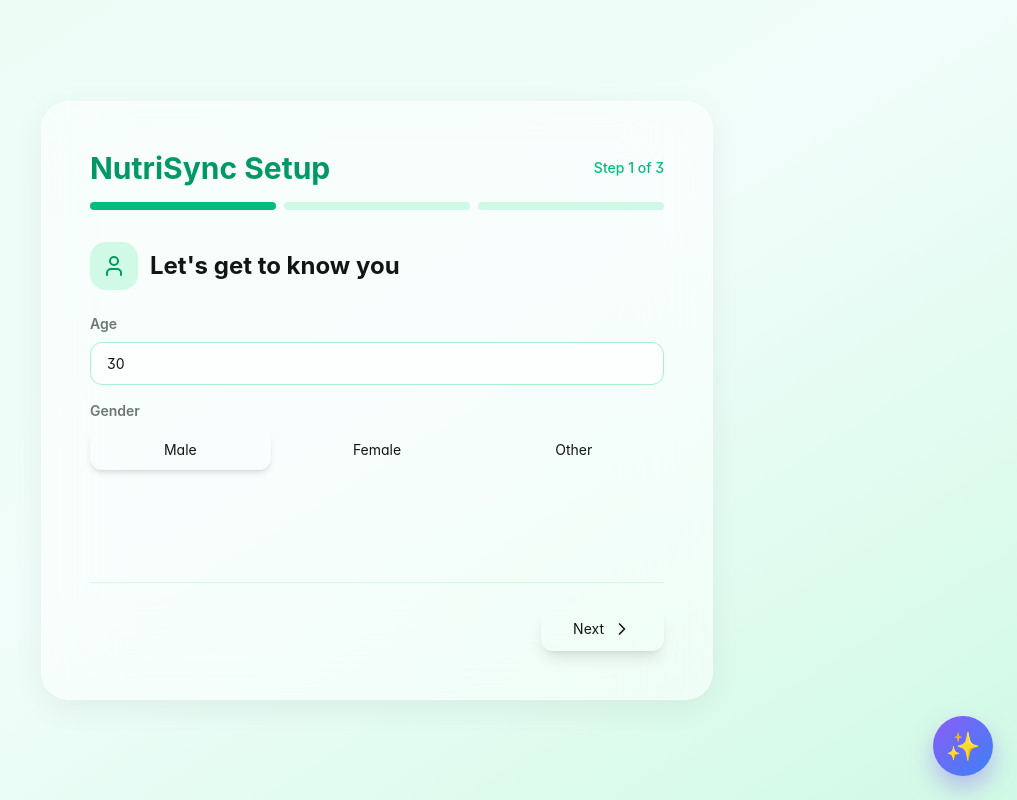
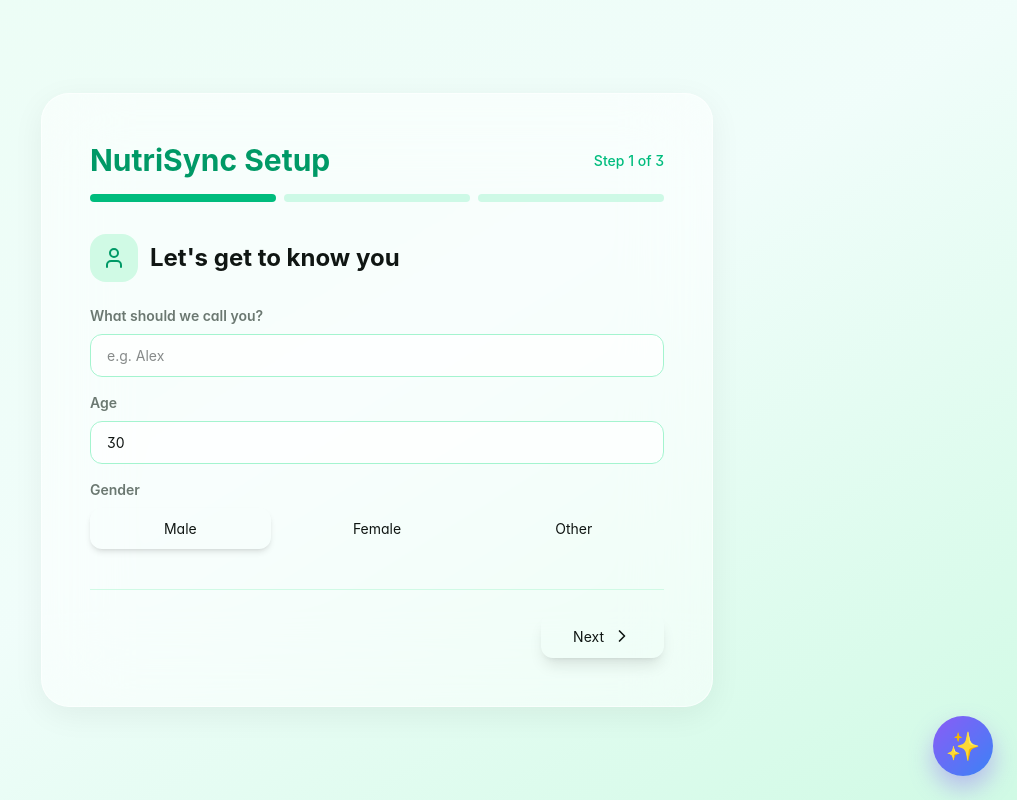
Before and after one commit to shabarithasan/nutrisync-platform, a React (Vite) app: page / in a window 1280 px wide. Both pictures are taken after a click on the button "Apple". Shown: the whole page, without its empty margins (263-1280 px from the left). Built offline with nearby package versions, Linux system fonts and the light colour scheme; a web font is replaced by a local one.

Commit message:
fix: Add Name field to onboarding, fix Dark Mode toggle HTML injection, and fix BMI gauge z-index overlap

```diff
--- a/src/components/ModernOnboarding.jsx
+++ b/src/components/ModernOnboarding.jsx
@@ -28,7 +28,7 @@ export function ModernOnboarding({ profile = {}, onComplete }) {
     setFormData(prev => ({ ...prev, [field]: value }));
   };
 
-  const isStep1Valid = formData.age > 0 && formData.gender !== '';
+  const isStep1Valid = formData.name && formData.name.trim() !== '' && formData.age > 0 && formData.gender !== '';
   const isStep2Valid = formData.height > 0 && formData.weight > 0;
   const isStep3Valid = formData.targetWeight > 0 && formData.activity !== '' && formData.goal !== '';
 
@@ -95,6 +95,17 @@ export function ModernOnboarding({ profile = {}, onComplete }) {
                 </div>
 
                 <div className="space-y-4">
+                  <div>
+                    <label className="block text-sm font-semibold text-ink-500 mb-2">What should we call you?</label>
+                    <input
+                      type="text"
+                      value={formData.name || ''}
+                      onChange={(e) => updateData('name', e.target.value)}
+                      className="w-full px-4 py-3 rounded-xl border border-emerald-200 bg-white/70 focus:outline-none focus:ring-2 focus:ring-emerald-500 focus:border-transparent transition-all"
+                      placeholder="e.g. Alex"
+                    />
+                  </div>
+
                   <div>
                     <label className="block text-sm font-semibold text-ink-500 mb-2">Age</label>
                     <input
--- a/src/components/ModernSettings.jsx
+++ b/src/components/ModernSettings.jsx
@@ -274,8 +274,8 @@ export function ModernSettings({ profile, onUpdateProfile, dark, setDark, onLogo
                  <button onClick={() => setShowBmiModal(true)} className="p-2 bg-white rounded-full shadow-sm hover:bg-ink-900/5 transition-colors"><Activity className="w-4 h-4 text-ink-900" /></button>
                </div>
 
-               <div className="relative w-full h-48 flex justify-center mb-2 mt-4">
-                 <svg viewBox="0 0 200 100" className="w-full h-full max-w-[320px] drop-shadow-md">
+                <div className="relative w-full h-48 flex justify-center mb-2 mt-4">
+                 <svg viewBox="0 0 200 100" className="w-full h-full max-w-[320px] drop-shadow-md relative z-10 pointer-events-none">
                    <path d="M 20 100 A 80 80 0 0 1 180 100" fill="none" stroke="#3b82f6" strokeWidth="24" pathLength="100" strokeDasharray="17.5 82.5" strokeDashoffset="0" />
                    <path d="M 20 100 A 80 80 0 0 1 180 100" fill="none" stroke="#10b981" strokeWidth="24" pathLength="100" strokeDasharray="42.5 57.5" strokeDashoffset="-20" />
                    <path d="M 20 100 A 80 80 0 0 1 180 100" fill="none" stroke="#f59e0b" strokeWidth="24" pathLength="100" strokeDasharray="14.5 85.5" strokeDashoffset="-65" />
@@ -291,7 +291,7 @@ export function ModernSettings({ profile, onUpdateProfile, dark, setDark, onLogo
                    <circle cx="100" cy="100" r="8" fill="#0f172a" />
                  </svg>
 
-                 <div className="absolute bottom-2 left-1/2 -translate-x-1/2 text-center flex flex-col items-center bg-white/80 backdrop-blur-md px-6 py-2 rounded-2xl shadow-sm border border-white">
+                 <div className="absolute bottom-2 left-1/2 -translate-x-1/2 text-center flex flex-col items-center bg-white/80 backdrop-blur-md px-6 py-2 rounded-2xl shadow-sm border border-white z-0">
                    <span className="text-4xl font-extrabold text-ink-900 tracking-tight leading-none">{bmi}</span>
                    <span className={`text-sm font-bold ${bmi < 18.5 ? 'text-blue-500' : bmi < 25 ? 'text-emerald-500' : bmi < 30 ? 'text-orange-500' : 'text-red-500'}`}>
                      {bmiCategory}
--- a/src/main.jsx
+++ b/src/main.jsx
@@ -530,7 +530,7 @@ const AuthPage = ({ onAuth }) => {
     </div>
   );
 };
-function App(){const defaults={name:'',age:'',gender:'',height:'',weight:'',targetWeight:'',activity:'',health:'Normal',healthDetails:'',allergies:'',avoid:'',goal:'loss',diet:'',mealsPerDay:'',cuisine:'',plan:'monthly'};const [page,setPage]=useState('overview'),[dark,setDark]=useState(false),[route,setRoute]=useState(()=>location.hash.startsWith('#admin')?'admin':'app');useEffect(()=>{const f=()=>setRoute(location.hash.startsWith('#admin')?'admin':'app');window.addEventListener('hashchange',f);return ()=>window.removeEventListener('hashchange',f)},[]);const [profile,setProfile]=useState(()=>{try{return {...defaults,...JSON.parse(localStorage.getItem('nutrisync-profile'))}}catch{return defaults}}),[auth,setAuth]=useState(()=>{try{return JSON.parse(sessionStorage.getItem('nts-auth'))}catch{return null}}),[loading,setLoading]=useState(false);if(route==='admin')return <AdminApp/>;const handleLogout = () => { sessionStorage.removeItem('nts-auth'); setAuth(null); setPage('overview'); };
+function App(){const defaults={name:'',age:'',gender:'',height:'',weight:'',targetWeight:'',activity:'',health:'Normal',healthDetails:'',allergies:'',avoid:'',goal:'loss',diet:'',mealsPerDay:'',cuisine:'',plan:'monthly'};const [page,setPage]=useState('overview'),[dark,setDark]=useState(()=>{try{return localStorage.getItem('theme')==='dark'}catch{return false}}),[route,setRoute]=useState(()=>location.hash.startsWith('#admin')?'admin':'app');useEffect(()=>{const f=()=>setRoute(location.hash.startsWith('#admin')?'admin':'app');window.addEventListener('hashchange',f);return ()=>window.removeEventListener('hashchange',f)},[]);useEffect(()=>{if(dark){document.documentElement.classList.add('dark');localStorage.setItem('theme','dark')}else{document.documentElement.classList.remove('dark');localStorage.setItem('theme','light')}},[dark]);const [profile,setProfile]=useState(()=>{try{return {...defaults,...JSON.parse(localStorage.getItem('nutrisync-profile'))}}catch{return defaults}}),[auth,setAuth]=useState(()=>{try{return JSON.parse(sessionStorage.getItem('nts-auth'))}catch{return null}}),[loading,setLoading]=useState(false);if(route==='admin')return <AdminApp/>;const handleLogout = () => { sessionStorage.removeItem('nts-auth'); setAuth(null); setPage('overview'); };
 const handleUpdateProfile = (newP) => { setProfile(newP); localStorage.setItem('nutrisync-profile', JSON.stringify(newP)); };
 if(!auth)return <><AuthPage onAuth={a=>{setAuth(a);setProfile(p=>({...p,name:a.user.name}))}}/><AIChat /></>;
 const isProfileComplete = profile.age && profile.gender && profile.height && profile.weight && profile.activity;
```
